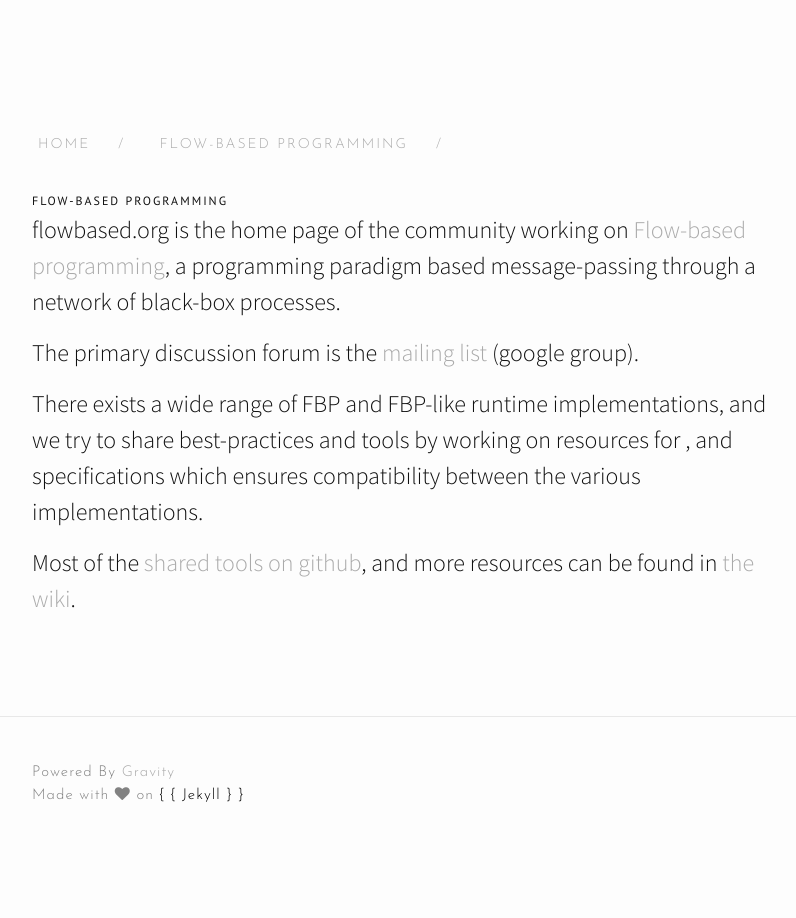
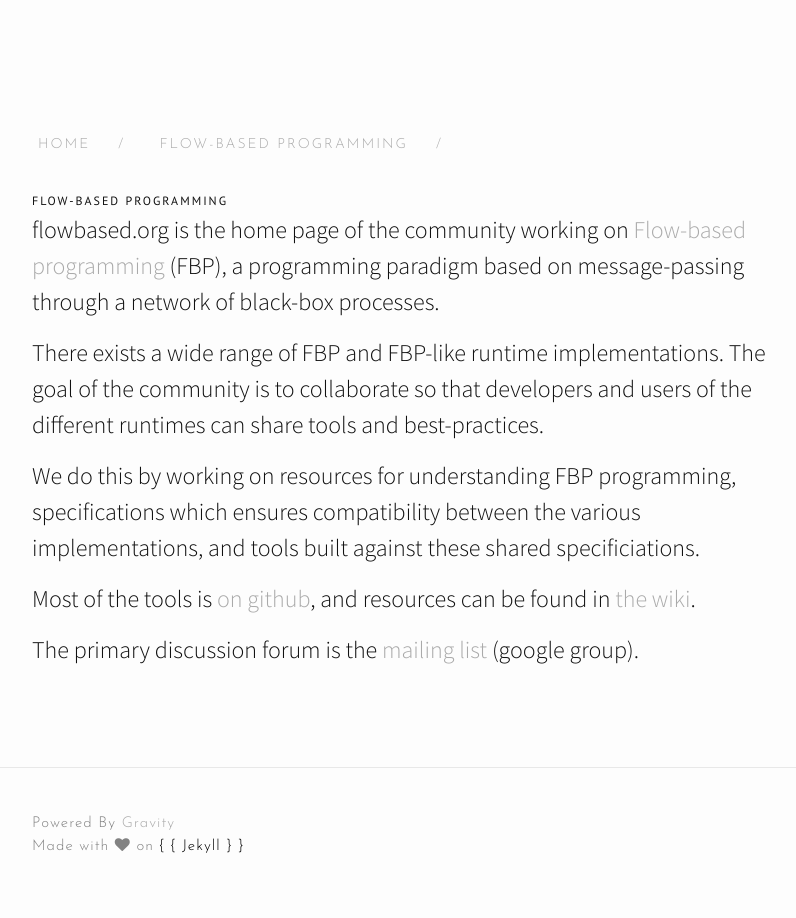
Before and after one commit to flowbased/flow-based.org, a Jekyll site: the page built from index.md, in a window 1280 px wide. Shown: the whole page, without its empty margins (238-1034 px from the left). Built offline with Jekyll 4.4.1, drawn with Linux system fonts in a browser that asks for light colours; nearby versions of some CDN libraries.

Commit message:
index: Improve copy

```diff
--- a/index.md
+++ b/index.md
@@ -3,12 +3,20 @@
 title: Flow-based programming
 ---
 
-flowbased.org is the home page of the community working on [Flow-based programming](https://en.wikipedia.org/wiki/Flow-based_programming),
-a programming paradigm based message-passing through a network of black-box processes.
+flowbased.org is the home page of the community working on
+[Flow-based programming](https://en.wikipedia.org/wiki/Flow-based_programming) (FBP),
+a programming paradigm based on message-passing through a network of black-box processes.
 
-The primary discussion forum is the [mailing list](https://groups.google.com/forum/#!forum/flow-based-programming) (google group).
+There exists a wide range of FBP and FBP-like runtime implementations.
+The goal of the community is to collaborate so that developers and users of the different runtimes
+can share tools and best-practices.
 
-There exists a wide range of FBP and FBP-like runtime implementations, and we try to share best-practices and tools by working
-on resources for , and specifications which ensures compatibility between the various implementations.
+We do this by working on resources for understanding FBP programming,
+specifications which ensures compatibility between the various implementations,
+and tools built against these shared specificiations.
 
-Most of the [shared tools on github](https://github.com/flowbased/repositories), and more resources can be found in [the wiki](https://github.com/flowbased/flowbased.org/wiki).
+Most of the tools is [on github](https://github.com/flowbased/repositories),
+and resources can be found in [the wiki](https://github.com/flowbased/flowbased.org/wiki).
+
+The primary discussion forum is the
+[mailing list](https://groups.google.com/forum/#!forum/flow-based-programming) (google group).
```
